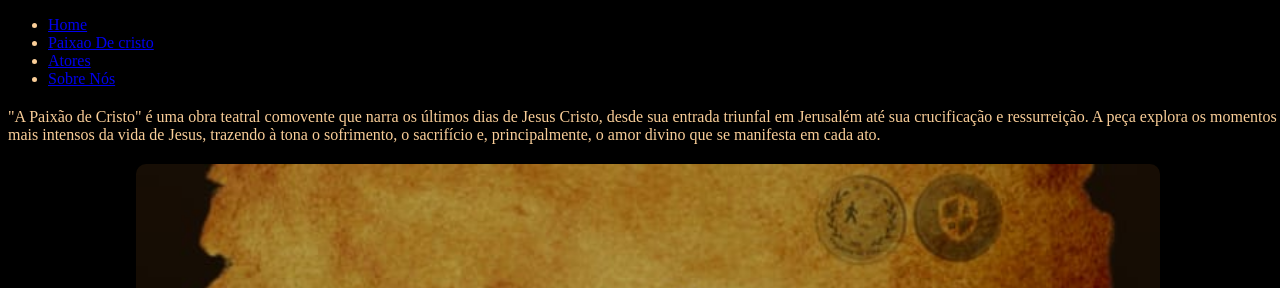
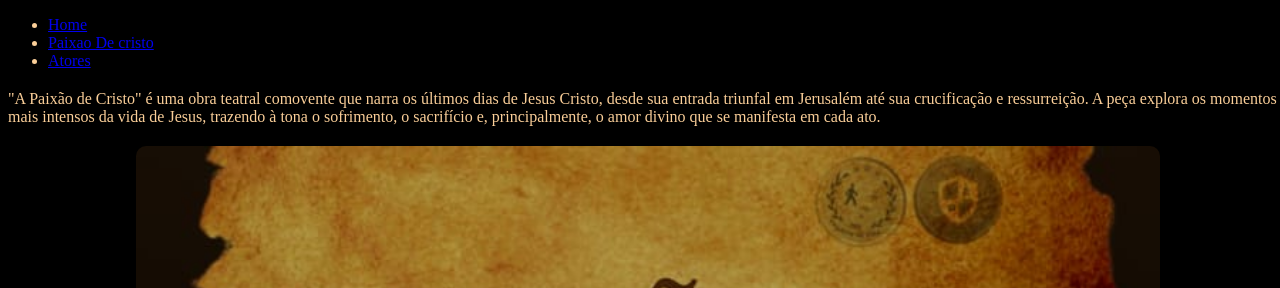
Before and after one commit to Darkwzz/teste, a plain HTML site: page paixao.html in a window 1280 px wide. Shown: the part 512-800 px from the top of the page. Drawn offline with Linux system fonts and the light colour scheme.

Commit message:
Remove about.html

```diff
--- a/paixao.html
+++ b/paixao.html
@@ -24,9 +24,7 @@
                 <a href="atores.html">Atores </a>
             </li>
 
-            <li>
-                <a href="about.html">Sobre Nós </a>
-            </li>
+
         </ul>
     </header>
 
```
Also changed, not shown: atores.html (+2 -4 lines), index.html (+1 -3 lines), about.html (deleted).
